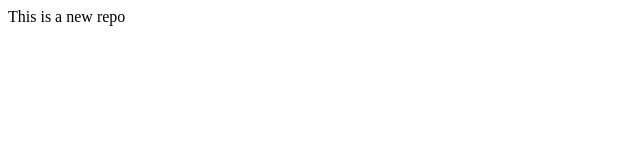
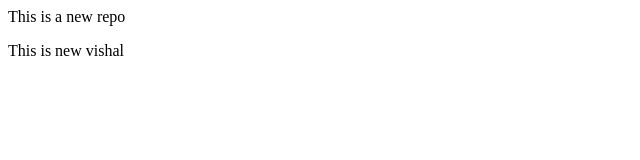
Before and after one commit to Vishal-Gayakwad/localrepo-2, a plain HTML site: page index.html in a window 1280 px wide. Shown: the full height of the page, 0-640 px from the left. Drawn offline with Linux system fonts and the light colour scheme.

Commit message:
Add new vishal

```diff
--- a/index.html
+++ b/index.html
@@ -1 +1,2 @@
 <p>This is a new repo</p>
+<p>This is new vishal</p>
```
